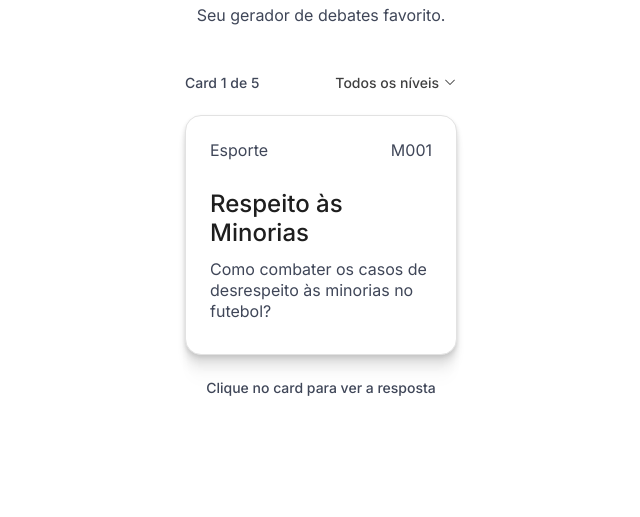
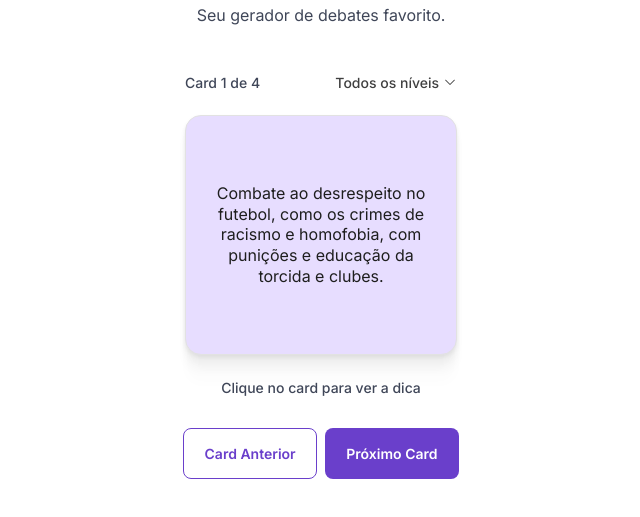
Before and after one commit to gpradotech/RKT.PDS-01.Flashflow, a plain HTML site: page index.html in a window 1280 px wide. Both pictures are taken after a click on the element 640 px from the left and 365 px from the top of the page. Shown: the part 131-648 px from the top of the page, without its empty margins (319-959 px from the left). Drawn offline with nearby package versions, Linux system fonts and the light colour scheme.

Commit message:
atualiza estrutura e estilos dos cartões; adiciona navegação entre cartões e melhorias na exibição

```diff
--- a/index.html
+++ b/index.html
@@ -32,7 +32,7 @@
 
   <main>
     <div class="main-header">
-      <p class="contador">Card 1 de 5</p>
+      <p class="indicador">Card 1 de 5</p>
       <div class="filtro">
         <button class="filtro-botao">
           <span>Todos os níveis</span>
@@ -50,22 +50,27 @@
     </div>
 
     <div class="cards">
-      <div class="card">
+      <div class="card front" id="card-1" data-nivel="1" data-tipo="educação">
         <header class="card-header">
-          <span>Esporte</span>
-          <span>M001</span>
+          <span class="category">Esporte</span>
+          <span class="difficulty">M001</span>
         </header>
 
         <div class="card-content">
-          <h2>Respeito às Minorias</h2>
-          <p>Como combater os casos de desrespeito às minorias no futebol?</p>
+          <h2 class="title">Respeito às Minorias</h2>
+          <p class="question">Como combater os casos de desrespeito às minorias no futebol?</p>
+          <p class="answer hidden">Combate ao desrespeito no futebol, como os crimes de racismo e homofobia, com punições e educação da torcida e clubes.</p>
         </div>
       </div>
     </div>
 
-    <p class="main-footer">Clique no card para ver a resposta</p>
+    <p class="main-footer">Clique no card para ver a dica</p>
   </main>
 
+  <footer class="page-footer">
+    <button class="btn secondary" id="btn-anterior">Card Anterior</button>
+    <button class="btn primary" id="btn-proximo">Próximo Card</button>
+  </footer>
 
   <script src="scripts.js"></script>
 </body>
--- a/scripts.js
+++ b/scripts.js
@@ -146,25 +146,33 @@ document.querySelectorAll('.filtro-opcao').forEach(function(opcao) {
 
 const flashcards = [
 	{
-    difficulty: 1,
+    difficulty: 2,
     category: "Esporte",
-    id: "F001",
+    id: "001",
     title: "Respeito às Minorias",
 		question: "Como combater os casos de desrespeito às minorias no futebol?",
 		answer: "Combate ao desrespeito no futebol, como os crimes de racismo e homofobia, com punições e educação da torcida e clubes."
 	},
   {
     difficulty: 1,
-    category: "Esporte",
-    id: "F002",
-    title: "Respeito às Minorias",
-		question: "Como combater os casos de desrespeito às minorias no futebol?",
-		answer: "Combate ao desrespeito no futebol, como os crimes de racismo e homofobia, com punições e educação da torcida e clubes."
+    category: "Culinária",
+    id: "002",
+    title: "Feijão no Arroz",
+		question: "O feijão vai por cima ou por baixo do arroz?",
+		answer: "Debate a ordem ideal de servir feijão e arroz, focando em sabor e textura."
 	},
   {
-    difficulty: 1,
+    difficulty: 3,
+    category: "Política",
+    id: "003",
+    title: "Desmilitarização da Polícia",
+		question: "A polícia deveria ser uma força civil e não militarizada?",
+		answer: "Discute se a polícia deve ser civil para focar na comunidade e reduzir a violência atual, como a Guarda Civil."
+	},
+  {
+    difficulty: 2,
     category: "Esporte",
-    id: "F003",
+    id: "004",
     title: "Respeito às Minorias",
 		question: "Como combater os casos de desrespeito às minorias no futebol?",
 		answer: "Combate ao desrespeito no futebol, como os crimes de racismo e homofobia, com punições e educação da torcida e clubes."
@@ -172,3 +180,122 @@ const flashcards = [
 ];
 
 ////////////////////////////////////////////////////////////////////////////////////
+
+// "virar" cartão ao clicar
+const card1 = document.getElementById('card-1');
+const cardHeader = card1.querySelector('.card-header');
+const category = card1.querySelector('.category');
+const difficulty = card1.querySelector('.difficulty');
+const cardTitle = card1.querySelector('.card-content .title');
+const answer = card1.querySelector('.answer');
+const question = card1.querySelector('.question');
+
+function toggleCard() {
+  if (answer.classList.contains('hidden')) {
+    question.classList.remove('hidden');
+    cardTitle.classList.remove('hidden');
+    cardHeader.classList.remove('hidden');
+    card1.classList.remove('back');
+    card1.classList.add('front');
+
+  } else {
+    question.classList.add('hidden');
+    cardTitle.classList.add('hidden');
+    cardHeader.classList.add('hidden');
+    card1.classList.add('back');
+    card1.classList.remove('front');
+  }
+}
+card1.addEventListener('click', function() {
+  answer.classList.toggle('hidden');
+  toggleCard();
+});
+
+// Renderiza o conteúdo do cartão inicial
+let cardVisible = 0;
+let cardAnterior = 0;
+
+// Define o prefixo com base na dificuldade do cartão
+// F = Fácil, M = Médio, D = Difícil, X = Desconhecido
+function setPrefix() {
+  let prefix = 0;
+
+  switch (flashcards[cardVisible].difficulty) {
+    case 1:
+      prefix = 'F';
+      break;
+    case 2:
+      prefix = 'M';
+      break;
+    case 3:
+      prefix = 'D';
+      break;
+    default:
+      prefix = 'X';
+      break;
+  }
+
+  return prefix;
+}
+
+// Renderiza o cartão com os dados do flashcard atual
+function renderizarCartao() {
+  card1.setAttribute('data-difficulty', flashcards[cardVisible].difficulty);
+  difficulty.textContent = `${setPrefix()}${flashcards[cardVisible].id}`;
+  category.textContent = flashcards[cardVisible].category;
+  cardTitle.textContent = flashcards[cardVisible].title;
+  question.textContent = flashcards[cardVisible].question;
+  answer.textContent = flashcards[cardVisible].answer;
+}
+
+renderizarCartao()
+
+////////////////////////////////////////////////////////////////////////////////////
+
+const btnAnterior = document.getElementById('btn-anterior');
+const btnProximo = document.getElementById('btn-proximo');
+
+btnProximo.addEventListener('click', function() {
+  cardAnterior = cardVisible;
+
+  let novoCard;
+  do {
+    novoCard = Math.floor(Math.random() * flashcards.length);
+  } while (novoCard === cardVisible && flashcards.length > 1);
+
+  cardVisible = novoCard;
+
+  renderizarCartao();
+  atualizarIndicador();
+
+  // Se o cartão estiver virado, volta para o estado inicial
+  if (!answer.classList.contains('hidden')) {
+    answer.classList.add('hidden');
+    toggleCard();
+  }
+});
+
+btnAnterior.addEventListener('click', function() {
+  if (cardVisible === cardAnterior) return;
+  [cardVisible, cardAnterior] = [cardAnterior, cardVisible];
+
+  renderizarCartao();
+  atualizarIndicador();
+
+  // Se o cartão estiver virado, volta para o estado inicial
+  if (!answer.classList.contains('hidden')) {
+    answer.classList.add('hidden');
+    toggleCard();
+  }
+});
+
+////////////////////////////////////////////////////////////////////////////////////
+
+// Atualiza o indicador de cartão visível
+// Exibe o número do cartão atual e o total de cartões
+function atualizarIndicador() {
+  const indicador = document.querySelector('.indicador');
+  indicador.textContent = `Card ${cardVisible + 1} de ${flashcards.length}`;
+}
+
+atualizarIndicador()
--- a/styles.css
+++ b/styles.css
@@ -36,6 +36,10 @@
   margin: 0;
   padding: 0;
   box-sizing: border-box;
+}
+
+.hidden {
+  display: none !important;
 }
 
 html, body {
@@ -91,6 +95,8 @@ main {
   display: flex;
   gap: 4px;
   align-items: center;
+
+  transition: opacity 0.1s ease-in-out;
 }
 
 .filtro-botao:hover {
@@ -185,24 +191,49 @@ main {
     border: 1px solid var(--color-gray-100);
     border-radius: 16px;
     padding: 24px;
-    box-shadow: 0px 45px 12px 0px rgba(0, 0, 0, 0.00), 0px 29px 11px 0px rgba(0, 0, 0, 0.01), 0px 16px 10px 0px rgba(0, 0, 0, 0.05), 0px 7px 7px 0px rgba(0, 0, 0, 0.09), 0px 2px 4px 0px rgba(0, 0, 0, 0.10);
+    box-shadow: 0px 29px 11px 0px rgba(0, 0, 0, 0.01), 0px 16px 10px 0px rgba(0, 0, 0, 0.03), 0px 7px 7px 0px rgba(0, 0, 0, 0.04), 0px 2px 4px 0px rgba(0, 0, 0, 0.06);
     min-height: 240px;
     height: 100%;
 
     cursor: pointer;
+    transition: all 0.2s linear;
+  }
+
+  .card:hover,
+  .card.back:hover {
+    background: var(--color-purple-050);
+    box-shadow: 0px 29px 11px 0px rgba(0, 0, 0, 0.01), 0px 16px 10px 0px rgba(0, 0, 0, 0.02), 0px 7px 7px 0px rgba(0, 0, 0, 0.02), 0px 2px 4px 0px rgba(0, 0, 0, 0.02);
+
+    transform: scale(1.02);
+  }
+
+  .card.back {
+    background: var(--color-purple-100);
+    text-align: center;
+    color: var(--color-gray-300);
+  }
+
+  .answer {
+    height: 100%;
+    display: flex;
+    align-items: center;
+    padding-bottom: 16px;
   }
 
   .card-header {
     display: flex;
     justify-content: space-between;
     align-items: center;
+    font: var(--font-body-sm);
+    opacity: 0.75;
   }
 
   .card-content {
     display: flex;
     flex-direction: column;
     gap: 12px;
-    justify-content: center;
+    justify-content: start;
+    padding-top: 16px;
     height: 100%;
 }
 
@@ -210,3 +241,40 @@ main {
   font: var(--font-body-sm);
   text-align: center;
 }
+
+.page-footer {
+  display: flex;
+  justify-content: center;
+  gap: 8px;
+}
+
+.btn {
+  display: flex;
+  width: 133.841px;
+  padding: 16px;
+  justify-content: center;
+  align-items: center;
+
+  border-radius: 8px;
+  background: var(--color-purple-300);
+  border: none;
+  color: var(--color-white);
+  font: var(--font-button);
+
+  transition: background 0.2s ease-in-out;
+  cursor: pointer;
+}
+
+.btn:hover {
+  background: var(--color-purple-200);
+}
+
+.btn.secondary {
+  background: transparent;
+  border: 1px solid var(--color-purple-300);
+  color: var(--color-purple-300);
+}
+
+.btn.secondary:hover {
+  background: var(--color-purple-100);
+}
```
